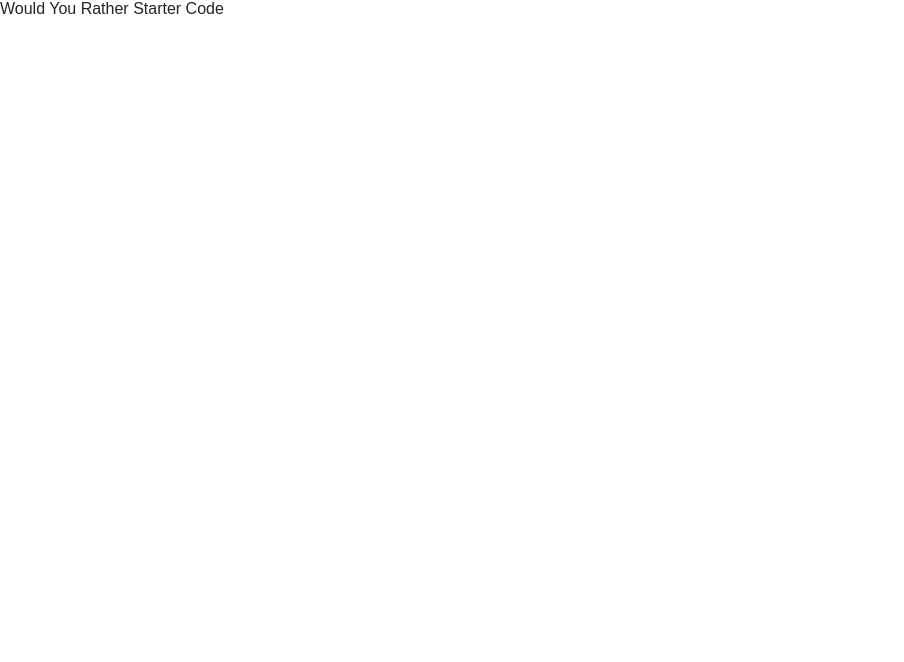
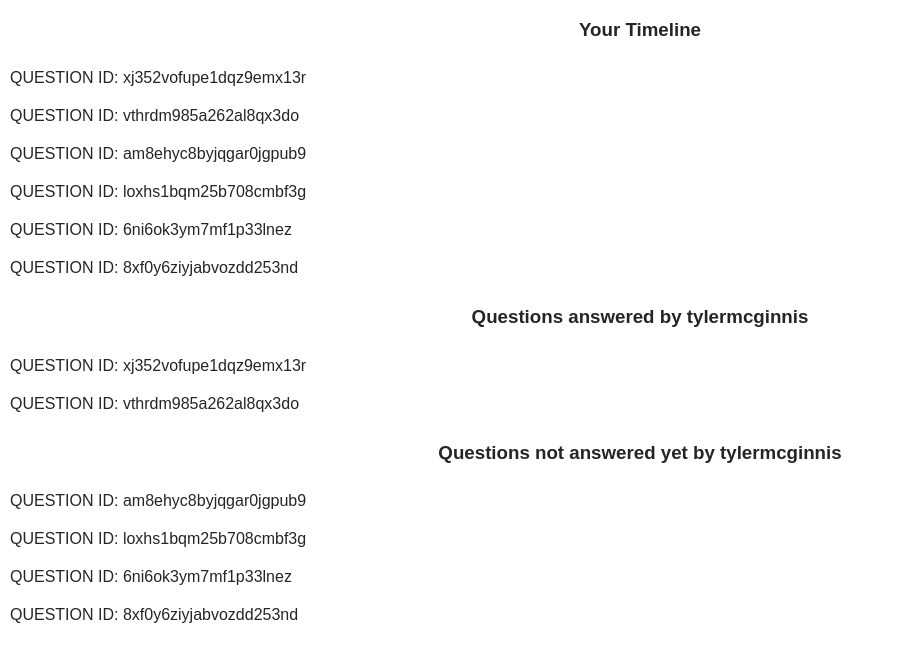
Before and after one commit to yashica/UdacityReactND_P2_Redux_wouldYouRather, a React (Create React App) app: page / in a window 1280 px wide. Shown: the top 662 px of the page, without its empty margins (0-904 px from the left). Built offline with nearby package versions, Linux system fonts and the light colour scheme.

Commit message:
Add Dashboard component, make question ids available for dashboard, filter questions answered/unanswered by authedUser

```diff
--- a/src/App.js
+++ b/src/App.js
@@ -3,17 +3,24 @@ import React, { Component } from "react";
 import { connect } from "react-redux";
 import { handleInitialData } from "./actions/shared";
 import "./App.css";
+import Dashboard from "./components/Dashboard";
 
 class App extends Component {
   componentDidMount() {
     this.props.dispatch(handleInitialData());
   }
   render() {
-    return <div>Would You Rather Starter Code</div>;
+    return <div>{this.props.loading === true ? null : <Dashboard />}</div>;
   }
 }
 
-export default connect()(App);
+function mapStateToProps({ authedUser }) {
+  return {
+    loading: authedUser === null,
+  };
+}
+
+export default connect(mapStateToProps)(App);
 
 // function App() {
 //   return (
--- /dev/null
+++ b/src/components/Dashboard.js
@@ -0,0 +1,81 @@
+import React, { Component } from "react";
+import { connect } from "react-redux";
+
+class Dashboard extends Component {
+  render() {
+    console.log(this.props);
+    return (
+      <div>
+        <div>
+          <h3 className="center">Your Timeline</h3>
+          <ul className="dashboard-list">
+            {this.props.questionIds.map((id) => (
+              <li key={id}>
+                <div>QUESTION ID: {id}</div>
+              </li>
+            ))}
+          </ul>
+        </div>
+        <div>
+          <h3 className="center">
+            Questions answered by {this.props.authedUser}
+          </h3>
+          <ul className="dashboard-list">
+            {this.props.answeredQuestionIds.map((id) => (
+              <li key={id}>
+                <div>QUESTION ID: {id}</div>
+              </li>
+            ))}
+          </ul>
+        </div>
+        <div>
+          <h3 className="center">
+            Questions not answered yet by {this.props.authedUser}
+          </h3>
+          <ul className="dashboard-list">
+            {this.props.unansweredQuestionsIds.map((id) => (
+              <li key={id}>
+                <div>QUESTION ID: {id}</div>
+              </li>
+            ))}
+          </ul>
+        </div>
+      </div>
+    );
+  }
+}
+
+function mapStateToProps({ questions, users, authedUser }) {
+  let questionEntries = Object.values(questions);
+  //questions answered by authedUser, sorted by timestamp (latest first)
+  let answeredQuestionIds = questionEntries
+    .filter(function (value) {
+      return (
+        value.optionOne.votes.includes(authedUser) ||
+        value.optionTwo.votes.includes(authedUser)
+      );
+    })
+    .sort((a, b) => b.timestamp - a.timestamp)
+    .map((value) => value.id);
+  //questions not answered by authedUser, sorted by timestamp (latest first)
+  let unansweredQuestionsIds = questionEntries
+    .filter(function (value) {
+      return (
+        !value.optionOne.votes.includes(authedUser) &&
+        !value.optionTwo.votes.includes(authedUser)
+      );
+    })
+    .sort((a, b) => b.timestamp - a.timestamp)
+    .map((value) => value.id);
+
+  return {
+    questionIds: Object.keys(questions).sort(
+      (a, b) => questions[b].timestamp - questions[a].timestamp
+    ),
+    authedUser: authedUser,
+    answeredQuestionIds: answeredQuestionIds,
+    unansweredQuestionsIds: unansweredQuestionsIds,
+  };
+}
+
+export default connect(mapStateToProps)(Dashboard);
```
Also changed, not shown: 1 other file (tests, documents, lock files or other folders).
